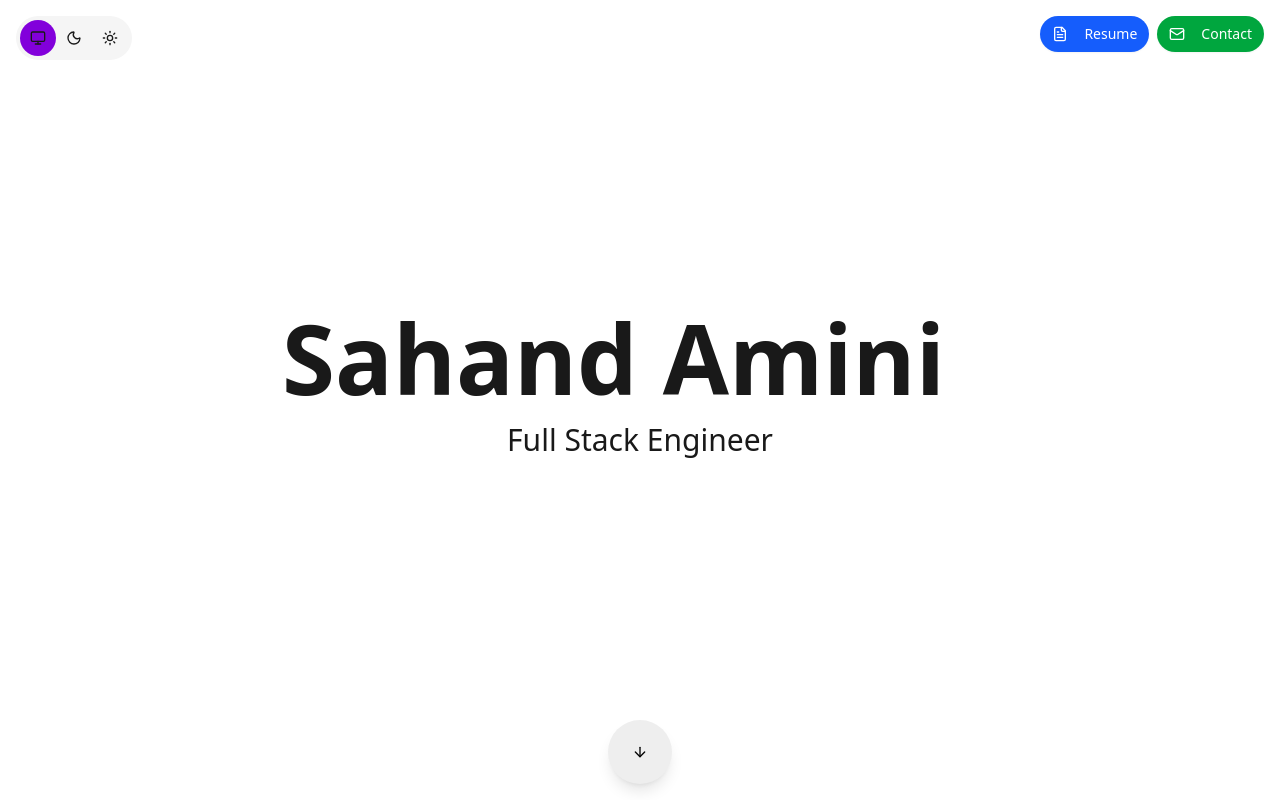
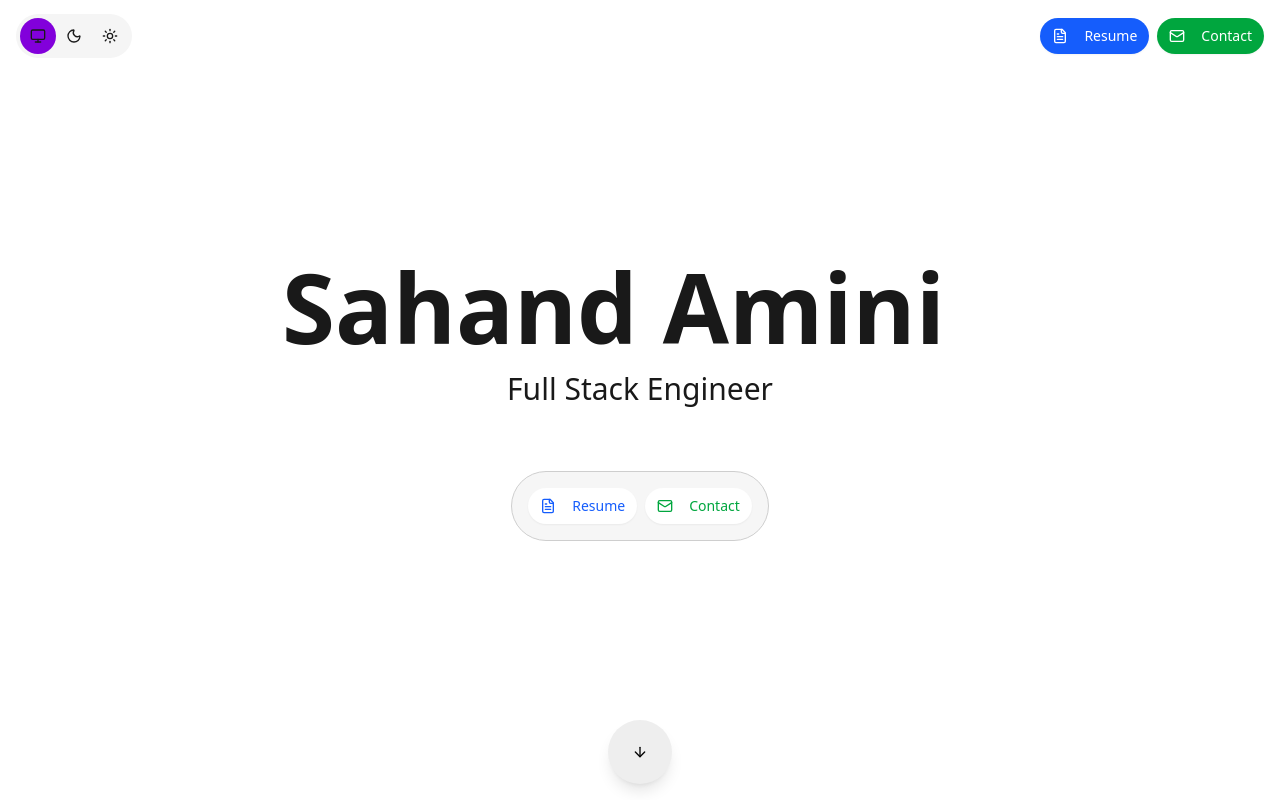
Before and after one commit to sahandamini/portfolio, a Next.js app: page / in a window 1280 px wide. Shown: the top 800 px of the page. Built offline with nearby package versions, Linux system fonts and the light colour scheme.

Commit message:
wip center header buttons

```diff
--- a/src/app/page.tsx
+++ b/src/app/page.tsx
@@ -21,8 +21,22 @@ export default function Home() {
 
 	return (
 		<div className="relative">
-			<div className="fixed top-4 left-4 z-50">
-				<ClientThemeToggle />
+
+			{/* Top bar aligns theme + header actions by center */}
+			<div
+				className="fixed inset-x-0 z-50"
+				style={{ top: 'calc(env(safe-area-inset-top) + 14px)' }}
+			>
+				<div className="flex items-center justify-between px-4">
+					<div className="pointer-events-auto">
+						<ClientThemeToggle />
+					</div>
+					<div className="pointer-events-auto">
+						{isAboutSectionVisible && (
+							<FloatingButtons isAboutVisible={true} mode="header" />
+						)}
+					</div>
+				</div>
 			</div>
 
 			{/* Hero Section */}
@@ -31,8 +45,8 @@ export default function Home() {
 				className="bg-background flex min-h-screen flex-col items-center justify-center space-y-8 p-8"
 			>
 				<HeroAnimation />
-				{/* Floating Buttons: in normal flow here; become fixed header when About enters view */}
-				<FloatingButtons isAboutVisible={isAboutSectionVisible} />
+				{/* Floating Buttons: in normal flow here */}
+				<FloatingButtons isAboutVisible={false} />
 			</section>
 
 			{/* About Me Section */}
--- a/src/components/ContactHeader.tsx
+++ b/src/components/ContactHeader.tsx
@@ -4,6 +4,11 @@ import FloatingButtons from '@/components/FloatingButtons'
 
 export default function ContactHeader() {
     return (
-        <FloatingButtons isAboutVisible={true} />
+        <div
+            className="fixed right-4 z-50"
+            style={{ top: 'calc(env(safe-area-inset-top) + 14px)' }}
+        >
+            <FloatingButtons isAboutVisible={true} mode="header" />
+        </div>
     )
 }
--- a/src/components/FloatingButtons.tsx
+++ b/src/components/FloatingButtons.tsx
@@ -5,16 +5,16 @@ import { FileText, Mail } from 'lucide-react'
 import Link from 'next/link'
 export default function FloatingButtons({
     isAboutVisible,
+    mode = 'flow',
 }: {
     isAboutVisible: boolean
+    mode?: 'flow' | 'header'
 }) {
     return (
         <div
             className={`z-50 flex space-x-2 transition-all duration-300 ease-in-out ${
-				// When the about section becomes visible, promote to a fixed header position
-				isAboutVisible
-					? 'fixed top-4 right-4'
-					// Default: live in normal document flow, centered under hero content
+                mode === 'header'
+                    ? ''
                     : 'relative mx-auto mt-8 bg-secondary/50 border-border rounded-full border p-4 backdrop-blur-sm'
             }`}
         >
```
Lines whose indentation alone changed are shown as unchanged.
